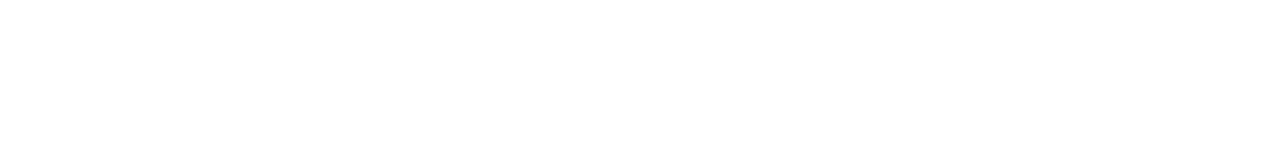
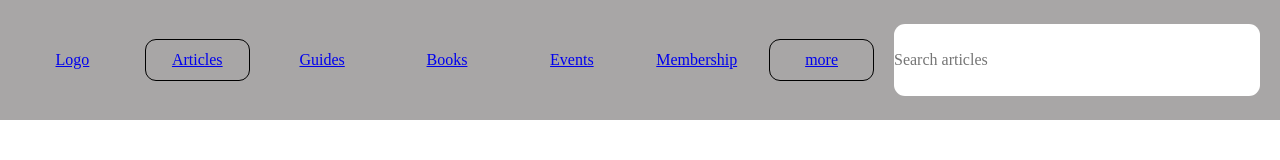
Before and after one commit to AdfPizarro/heatmap, a website: page index.html in a window 1280 px wide. Drawn offline with Linux system fonts and the light colour scheme.

Commit message:
added nav bar with buttons and searchbar

```diff
--- a/index.html
+++ b/index.html
@@ -7,8 +7,47 @@
         <link rel="stylesheet" type="text/css" href="styles/style.css"/>
     </head>
     <body>
+        <nav>
+            <div class="navbar">
+                <ul>
+                    <li>
+                        <a href="#">Logo</a>
+                    </li>
+                    <li class="highlight-button">
+                        <a href="#">Articles</a>
+                    </li>
+                    <li>
+                        <a href="#">Guides</a>
+                    </li>
+                    <li>
+                        <a href="#">Books</a>
+                    </li>
+                    <li>
+                        <a href="#">Events</a>
+                    </li>
+                    <li>
+                        <a href="#">Membership</a>
+                    </li>
+                    <li class="highlight-button">
+                        <a href="#">more</a>
+                    </li>
+                </ul>
+            </div>
+            <input type="text" placeholder="Search articles">
+        </nav>
         <header>
+            <article>
 
+            </article>
+            <article>
+
+            </article>
+            <article>
+
+            </article>
+            <article>
+
+            </article>
         </header>
         <main>
 
--- a/styles/style.css
+++ b/styles/style.css
@@ -0,0 +1,37 @@
+nav{
+    background-color: rgb(168, 166, 166);
+    height: 15vh;
+    display: flex;
+    align-items: center;
+}
+
+nav li {
+    display: flex;
+    align-items: center;
+    justify-content: center;
+}
+
+nav ul {
+    display: grid;
+    grid-template-columns: repeat(7, 1fr);
+    gap: 20px;
+    text-align: center;
+}
+
+.highlight-button {
+    border: 1px solid black;
+    height: 40px;
+    border-radius: 11px;
+}
+
+input {
+    height: 60%;
+    width: 30vw;
+    margin-right: 20px;
+    border-radius: 11px;
+}
+
+.navbar {
+    margin: 0 20px 0 20px;
+    width: 70vw;
+}
```
